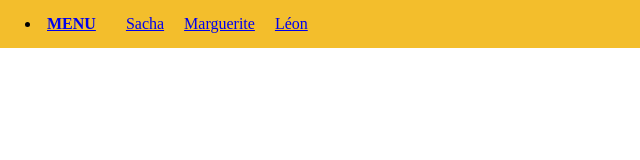
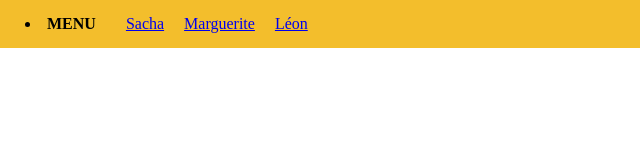
Before and after one commit to LeonEtourneau4/projetSNT, a plain HTML site: page par_Sacha_POUPOUNOT.html in a window 1280 px wide. Shown: the full height of the page, 0-640 px from the left. Drawn offline with Linux system fonts and the light colour scheme.

Commit message:
Fix HTML formatting and improve navigation links

```diff
--- a/par_Sacha_POUPOUNOT.html
+++ b/par_Sacha_POUPOUNOT.html
@@ -4,7 +4,11 @@
     <title>...par Sacha POUPOUNOT</title>
 </head>
   <nav style="position: fixed; top: 0; left: 0; right: 0; z-index: 1000; background-color: #f3be2c; padding: 15px 25px; display: flex; align-items: center; gap: 30px;">
-        <li><a href="Menu.html" target="_self"><strong>MENU</strong></a></li>
+         <li>
+    <a href="Menu.html" target="_self" style="color: black; text-decoration: none;">
+        <strong>MENU</strong>
+    </a>
+</li>
         <ul style="list-style: none; margin: 0; padding: 0; display: flex; gap: 20px;">
             <li><a href="par_Sacha_POUPOUNOT.html" target="_self">Sacha</a></li>
             <li><a href="par_Marguerite_OUDOT.html" target="_self">Marguerite</a></li>
```
